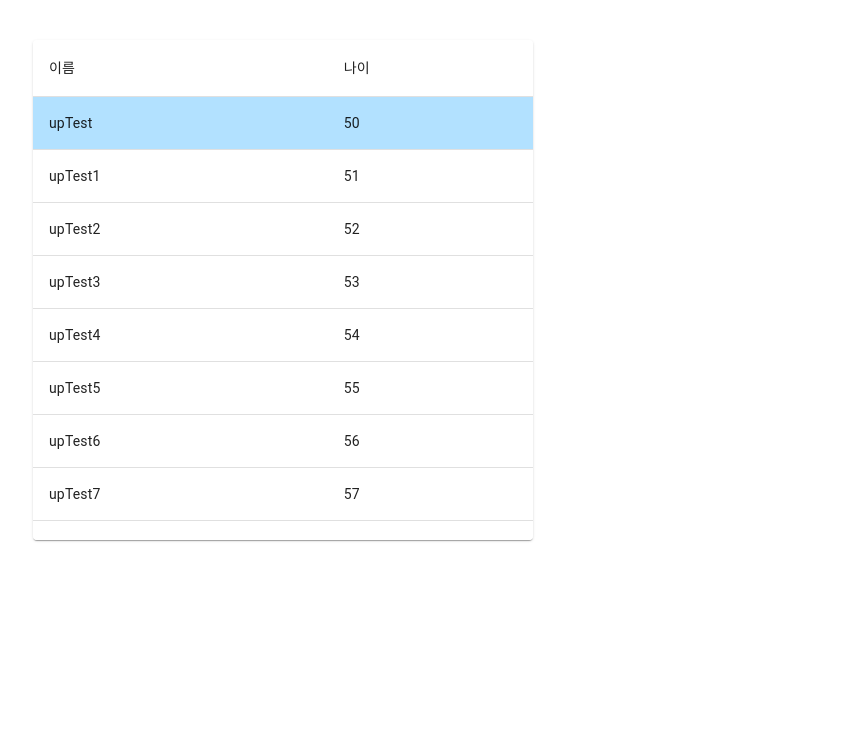
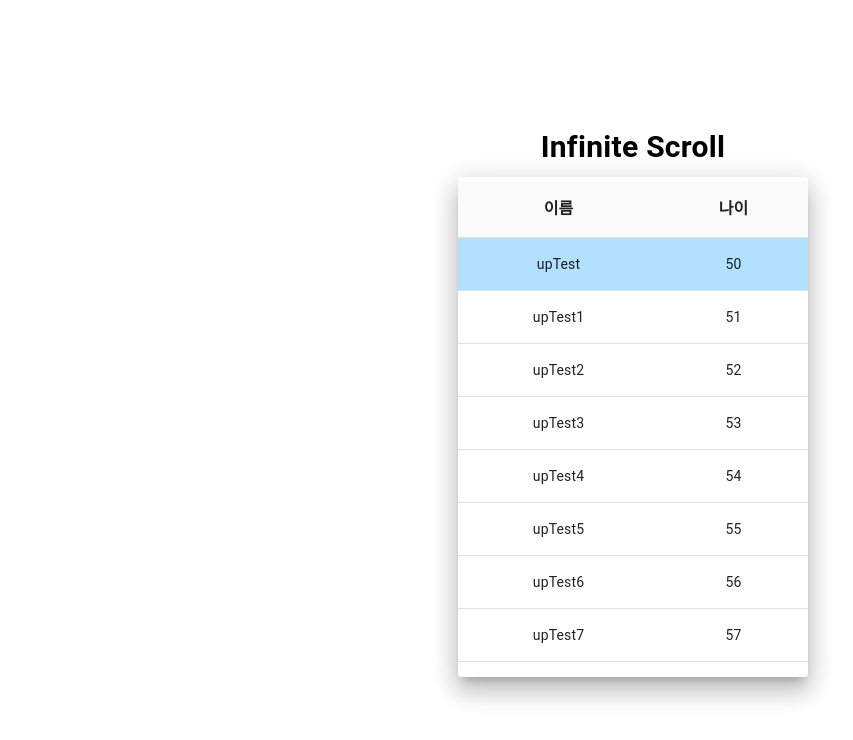
Before and after one commit to SausageMania/react-infinite-scroll, a React (Create React App) app: page / in a window 1280 px wide. Shown: the top 740 px of the page, without its empty margins (7-860 px from the left). Built offline with nearby package versions, Linux system fonts and the light colour scheme.

Commit message:
transition을 이용한 progress animation 추가

```diff
--- a/src/App.js
+++ b/src/App.js
@@ -8,6 +8,7 @@ import {
     TableBody,
     Paper,
     LinearProgress,
+    Typography,
 } from '@material-ui/core';
 
 const downData = [
@@ -43,6 +44,8 @@ const App = () => {
 
     const firstScroll = useRef();
     const lastScroll = useRef();
+    const loadingDown = useRef();
+    const loadingUp = useRef();
 
     const upSavePoint = useRef(null);
     const downSavePoint = useRef(null);
@@ -51,12 +54,18 @@ const App = () => {
         const downObserver = new IntersectionObserver(
             ([entry]) => {
                 if (entry.isIntersecting && active) {
+                    lastScroll.current.style.opacity = '1';
+                    loadingDown.current.style.opacity = '1';
+                    lastScroll.current.style.transition = 'all 0.5s';
+                    loadingDown.current.style.transition = 'all 0.5s';
                     setTimeout(() => {
+                        lastScroll.current.style.opacity = '0';
+                        loadingDown.current.style.opacity = '0';
                         setRowList(rowList => rowList.concat(downData));
-                    }, 500);
+                    }, 1000);
                 }
             },
-            { rootMargin: '0px 0px 120px', threshold: 1 },
+            { threshold: 1 },
         );
         downObserver.observe(lastScroll.current);
 
@@ -67,12 +76,14 @@ const App = () => {
         const upObserver = new IntersectionObserver(
             ([entry]) => {
                 if (entry.isIntersecting) {
+                    loadingUp.current.style.opacity = '1';
+                    loadingUp.current.style.transition = 'all 0.5s';
                     setTimeout(() => {
+                        loadingUp.current.style.opacity = '0';
                         setActive(true);
-
                         setUpScroll(upScroll => !upScroll);
                         setRowList(rowList => upData.concat(rowList));
-                    }, 500);
+                    }, 1000);
                 }
             },
             { threshold: 1 },
@@ -86,7 +97,7 @@ const App = () => {
         if (upSavePoint.current) {
             upSavePoint.current.scrollIntoView({
                 behavior: 'auto',
-                block: 'start',
+                block: 'center',
                 inline: 'center',
             });
             upSavePoint.current.style.backgroundColor = 'rgba(0,240,250,0.3)';
@@ -96,13 +107,32 @@ const App = () => {
     console.log(rowList);
 
     return (
-        <Box m={5} width="500px" height="500px" overflow="auto" component={Paper}>
+        <React.Fragment>
+            <Box
+                width="100%"
+                height="100vh"
+                display="flex"
+                justifyContent="center"
+                alignItems="center"
+                flexDirection="column"
+            >
+                <Box mb={1}>
+                    <Typography style={{ fontSize: '30px', fontWeight: 600 }}>
+                        Infinite Scroll
+                    </Typography>
+                </Box>
+                <Box width="350px" height="500px" overflow="auto" component={Paper} elevation={15}>
                     <div ref={firstScroll} />
-            <Table>
-                <TableHead>
+                    <LinearProgress ref={loadingUp} style={{ opacity: 0 }} />
+                    <Table stickyHeader>
+                        <TableHead style={{ backgroundColor: 'rgba(0,0,0,0.3)' }}>
                             <TableRow>
-                        <TableCell>이름</TableCell>
-                        <TableCell>나이</TableCell>
+                                <TableCell align="center">
+                                    <Typography style={{ fontWeight: 600 }}>이름</Typography>
+                                </TableCell>
+                                <TableCell align="center">
+                                    <Typography style={{ fontWeight: 600 }}>나이</Typography>
+                                </TableCell>
                             </TableRow>
                         </TableHead>
                         <TableBody>
@@ -124,19 +154,30 @@ const App = () => {
                                             : null
                                     }
                                 >
-                            <TableCell>{data.name}</TableCell>
-                            <TableCell>{data.age}</TableCell>
+                                    <TableCell align="center">{data.name}</TableCell>
+                                    <TableCell align="center">{data.age}</TableCell>
                                 </TableRow>
                             ))}
                             <TableRow>
-                        <TableCell colSpan={2} ref={lastScroll} align="center">
-                            더 보기
+                                <TableCell
+                                    colSpan={2}
+                                    ref={lastScroll}
+                                    align="center"
+                                    style={{ opacity: 0 }}
+                                >
+                                    불러오는 중...
                                 </TableCell>
                             </TableRow>
                         </TableBody>
                     </Table>
-            <LinearProgress variant="indeterminate" />
+                    <LinearProgress
+                        variant="indeterminate"
+                        ref={loadingDown}
+                        style={{ opacity: 0 }}
+                    />
                 </Box>
+            </Box>
+        </React.Fragment>
     );
 };
 
--- a/src/index.css
+++ b/src/index.css
@@ -9,3 +9,9 @@ body {
 code {
     font-family: source-code-pro, Menlo, Monaco, Consolas, 'Courier New', monospace;
 }
+
+html,
+body,
+#root {
+    height: 100%;
+}
```
Lines whose indentation alone changed are shown as unchanged.
